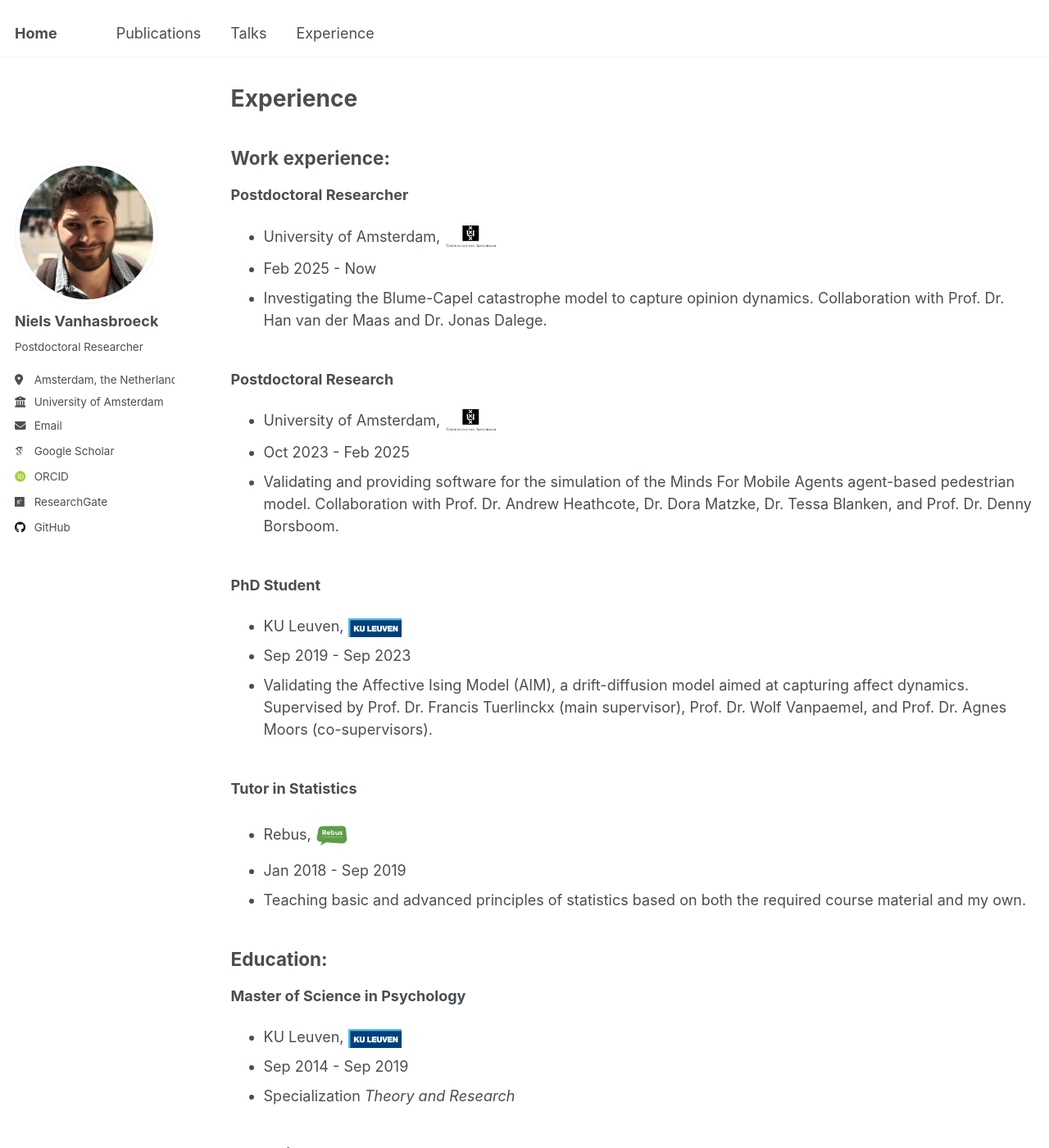
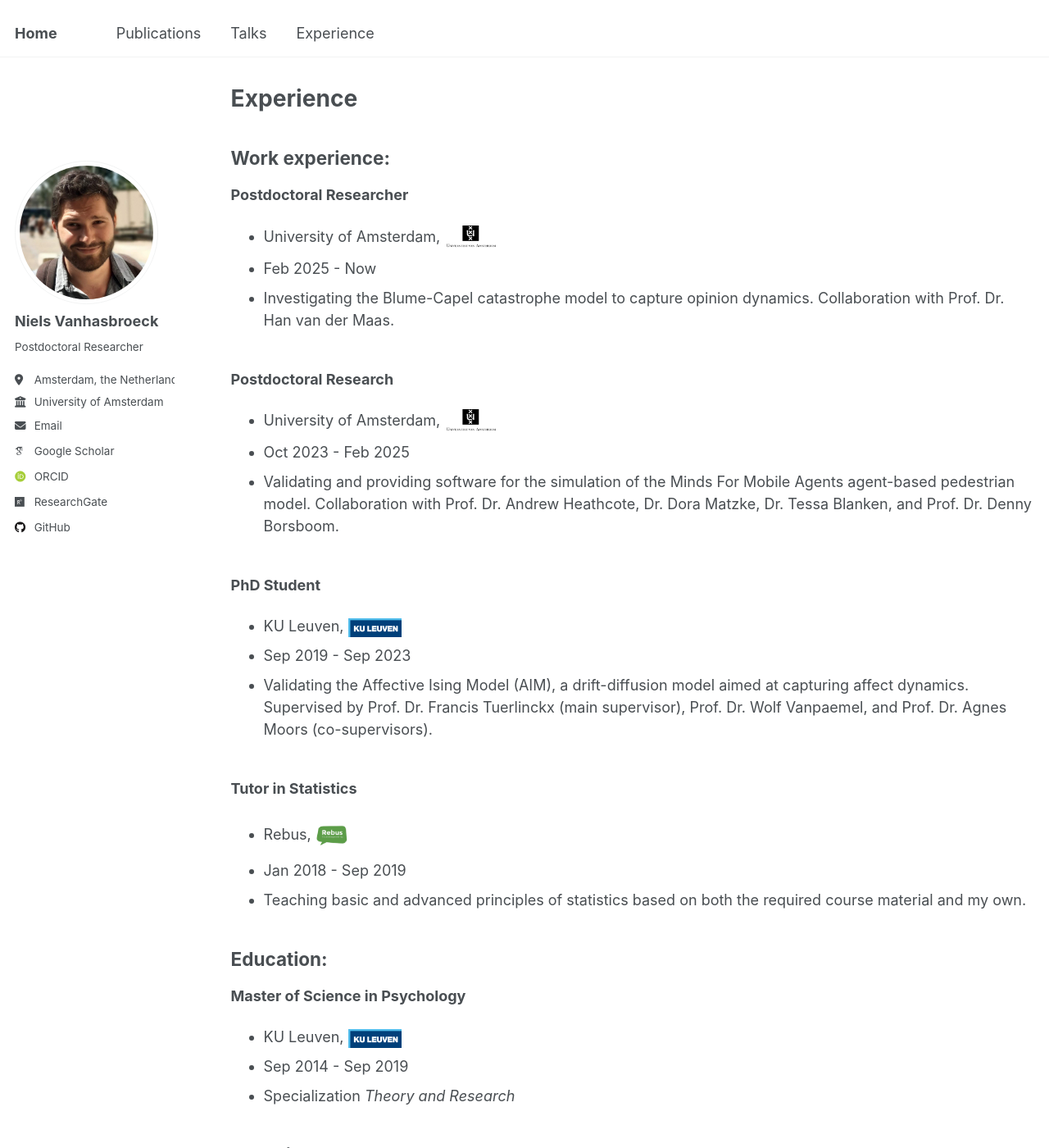
Before and after one commit to ndpvh/ndpvh.github.io, a Jekyll site: the page built from _pages/cv.md, in a window 1280 px wide and 1400 px high. Shown: the whole window at 82% size. Built offline with Jekyll 4.4.1, drawn with Linux system fonts in a browser that asks for light colours; some web fonts are replaced; some of the changed text lies outside the part shown.

Commit message:
Minor changes

```diff
--- a/_pages/cv.md
+++ b/_pages/cv.md
@@ -16,7 +16,7 @@ redirect_from:
   - University of Amsterdam, <img src="../images/uva2.png" alt="uva" width="65rem"/>
   - Feb 2025 - Now
   - Investigating the Blume-Capel catastrophe model to capture opinion dynamics.
-    Collaboration with Prof. Dr. Han van der Maas and Dr. Jonas Dalege.
+    Collaboration with Prof. Dr. Han van der Maas.
 <br><br>
 
 **Postdoctoral Research**
```
Also changed, not shown: other parts of _pages/cv.md (+1 -0 lines).
